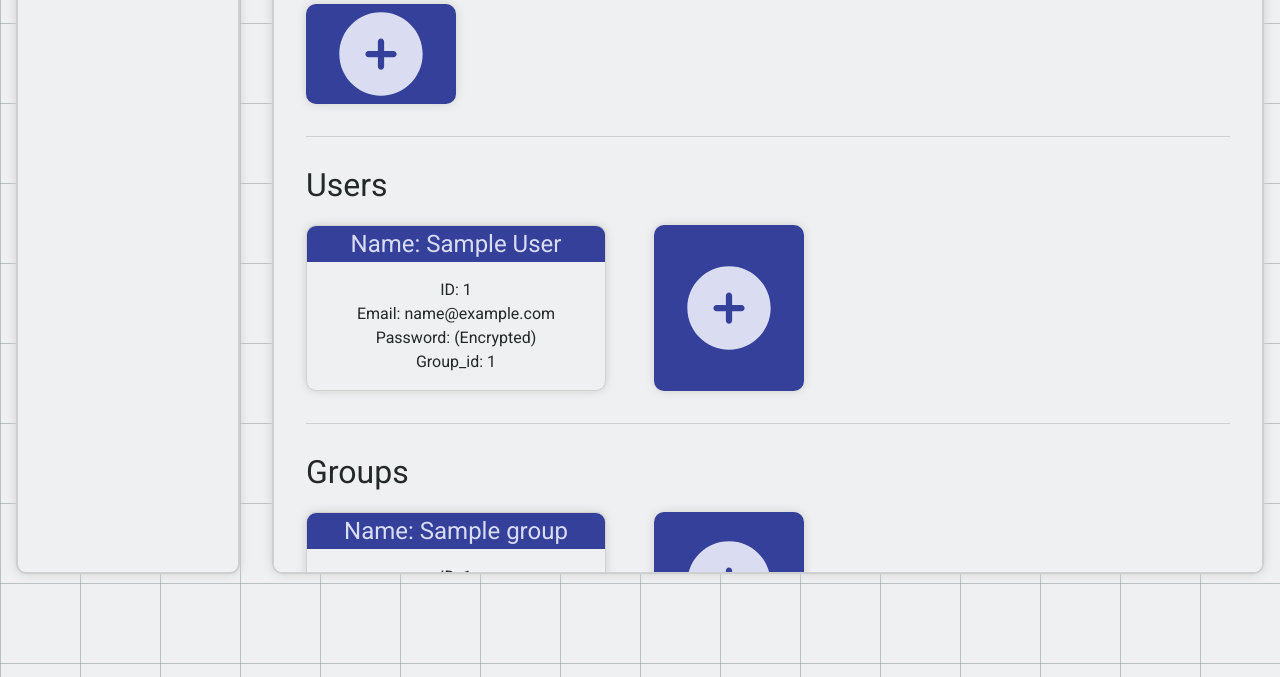
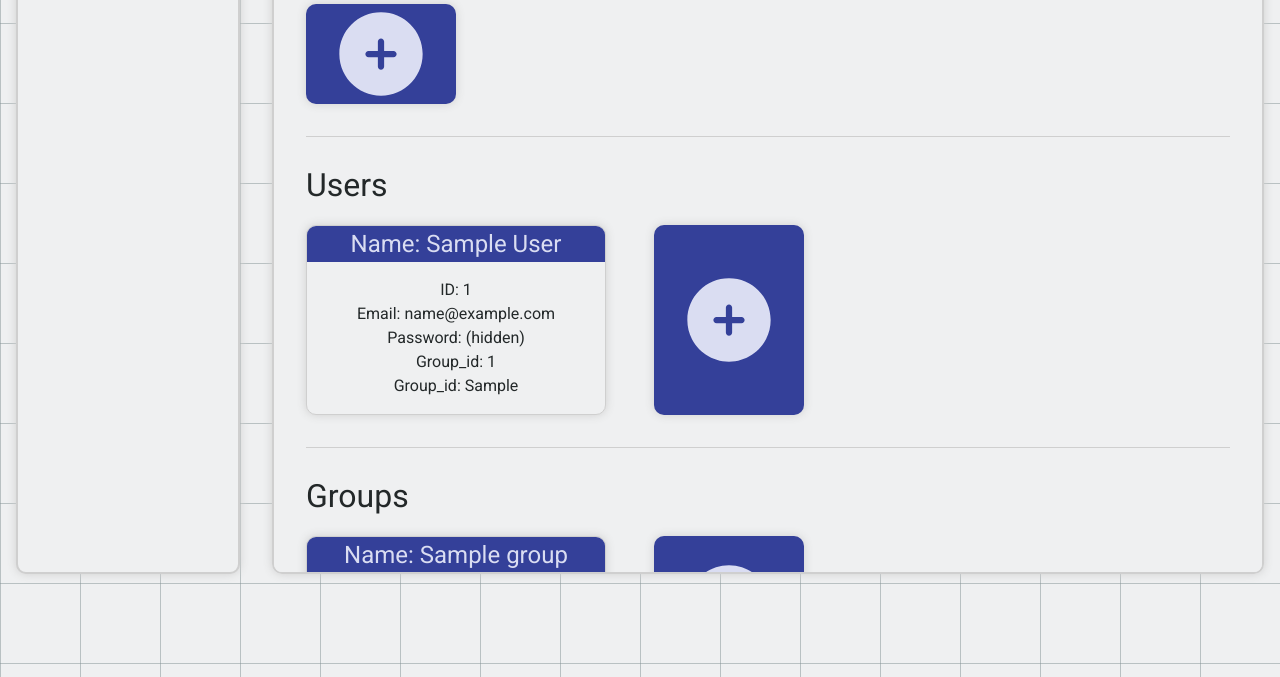
Before and after one commit to Viovyx/Gitok-Flask-Website-STEM-Project, a Flask app: template templates/home.html in a window 1280 px wide. Shown: the part 721-1398 px from the top of the page. Run offline with Flask 3, Linux system fonts and the light colour scheme; the template is opened without the code that fills it: most values are stand-ins (such as "Sample title", 1, 10 or a date in 2020); parts of the project's set-up code (start-up, migrations or seed data) failed here and were passed over.

Commit message:
update todo's + update home

```diff
--- a/static/js/sensorGraph.js
+++ b/static/js/sensorGraph.js
@@ -1,5 +1,3 @@
-// TODO: Add database functionality!!
-
 const style = getComputedStyle(document.body);
 const colorPrimary = style.getPropertyValue("--primary");
 const colorSuccess = style.getPropertyValue("--success");
--- a/templates/home.html
+++ b/templates/home.html
@@ -100,7 +100,7 @@
                                 <h3 id="name">Name: {{ door.Name }}</h3>
                                 <ul>
                                     <li id="id">ID: {{ door.id }}</li>
-                                    <li id="ip">Local_IP: {{ door.Local_IP }}</li>
+                                    <li id="access">Accesslevel: {{ door.Access }}</li>
                                 </ul>
                             </div>
                         {% endif %}
@@ -144,7 +144,7 @@
                                 <h3 id="name">Name: {{ scanner.Name }}</h3>
                                 <ul>
                                     <li id="id">ID: {{ scanner.id }}</li>
-                                    <li id="ip">Local_IP: {{ scanner.Local_IP }}</li>
+                                    <li id="access">Accesslevel: {{ scanner.Access }}</li>
                                 </ul>
                             </div>
                         {% endif %}
@@ -188,8 +188,9 @@
                         <ul>
                             <li id="id">ID: {{ user.id }}</li>
                             <li id="email">Email: {{ user.Email }}</li>
-                            <li id="pass">Password: (Encrypted)</li>
+                            <li id="pass">Password: (hidden)</li>
                             <li id="group">Group_id: {{ user.Group_id }}</li>
+                            <li id="door">Group_id: {{ user.Current_Door }}</li>
                         </ul>
                     </div>
                     {% endfor %}
--- a/templates/live-data.html
+++ b/templates/live-data.html
@@ -51,6 +51,7 @@
                 </div>
                 <div class="data-grid">
                     {% for door in doors %}
+                        <!-- TODO: update door state with db -->
                         <div class="item open" id="door-{{ door.id }}">
                             <h3>{{ door.Name }} (id: {{ door.id }})</h3>
                             <ul>
```
